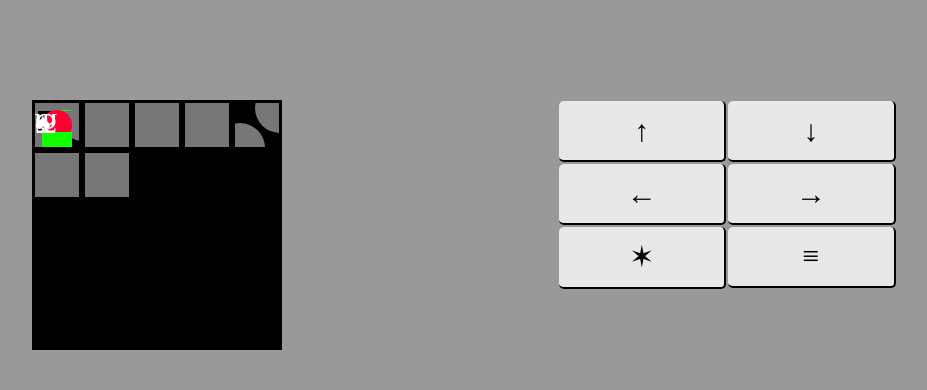
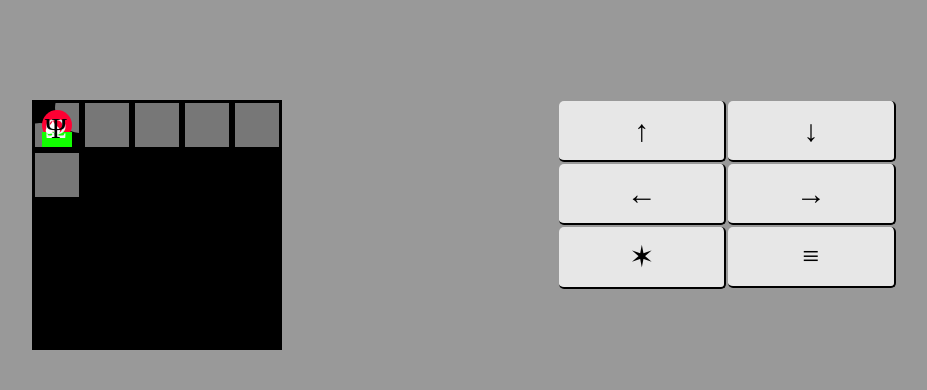
Before and after one commit to orwek/5x, a plain HTML site: page wumpus.html in a window 1280 px wide. Shown: the whole page, without its empty margins (240-1167 px from the left). Drawn offline with Linux system fonts and the light colour scheme.

Commit message:
wumpus style fixes

```diff
--- a/wumpus.html
+++ b/wumpus.html
@@ -159,6 +159,7 @@ float: left;
 }
 
 /* wumpus styles */
+
 #cave {
 	height: 250px;
 	width: 250px;
@@ -183,6 +184,14 @@ padding-top: 5px;
 
 .cavern2 {
 	background-color: #000000;
+	position: relative;
+}
+
+.cavern.cavern2 {
+	background-color: #000000;
+	position: absolute;
+	top: -3;
+	left: -3;
 }
 
 #control {
@@ -265,16 +274,24 @@ z-index: 0;
 .wumpus {
 	position: absolute;
 	z-index: 3;
+	top: 10px;
+	left: 10px;
+	color: #efefef;
 }
 
 .hunter {
 	position: absolute;
 	z-index: 4;
+	top: 10px;
+	left: 10px;
 }
 
 .bat {
 	position: absolute;
 	z-index: 5;
+	top: 10px;
+	left: 10px;
+	color: #000000;
 }
 
 </style>
```
Lines whose indentation alone changed are shown as unchanged.
